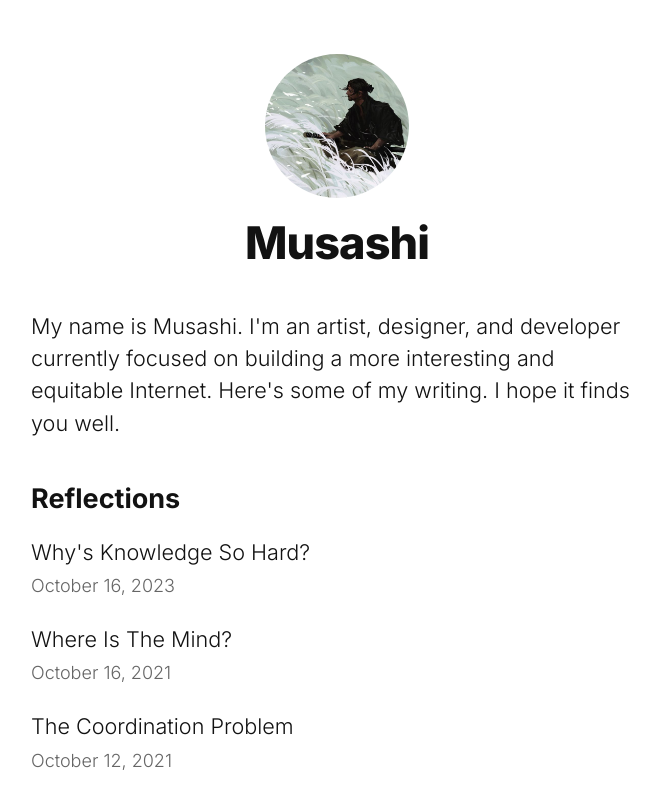
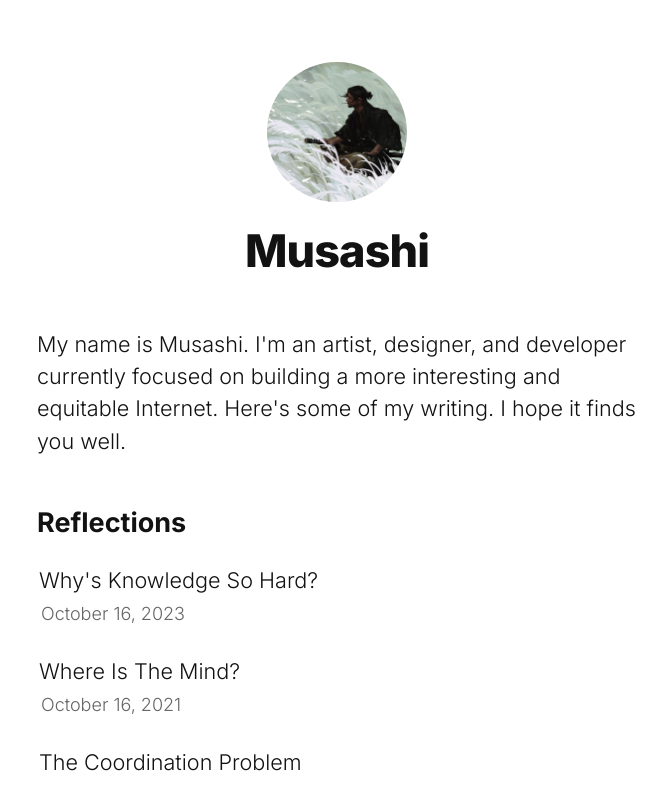
Before and after one commit to nathanmcniece1/musashi-blog, a Next.js app: page / in a window 1280 px wide. Shown: the top 787 px of the page, without its empty margins (303-969 px from the left). Built offline with nearby package versions, Linux system fonts and the light colour scheme.

Commit message:
new commit

```diff
--- a/styles/global.css
+++ b/styles/global.css
@@ -11,6 +11,7 @@ body {
 
 * {
   box-sizing: border-box;
+  padding: 2px;
 }
 
 a {
```
